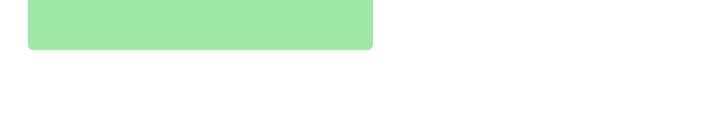
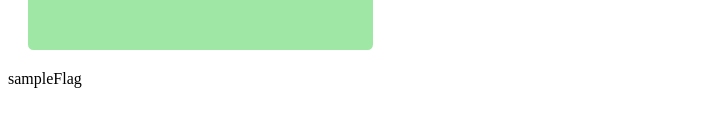
Before and after one commit to kupuma-ru21/trello-demo-react, a React app: page / in a window 1280 px wide. Shown: the part 164-300 px from the top of the page, without its empty margins (0-725 px from the left). Built offline with nearby package versions, Linux system fonts and the light colour scheme.

Commit message:
feat: useReducerを仮設置

```diff
--- /dev/null
+++ b/src/actions/index.ts
@@ -0,0 +1 @@
+export const CHANGE_SAMPLE_FLAG = 'CHANGE_SAMPLE_FLAG';
--- a/src/components/App.tsx
+++ b/src/components/App.tsx
@@ -2,11 +2,15 @@ import React, { useReducer } from 'react';
 import Header from 'components/Header';
 import CreateNewBoard from 'components/CreateNewBoard';
 
-import reducer from 'reducers';
+import reducer from 'reducers/index';
 import AppContext from 'contexts/AppContext';
 
+export interface State {
+  sampleFlag: boolean;
+}
+
 const App: React.FC = () => {
-  const initialState = {
+  const initialState: State = {
     sampleFlag: false,
   };
   const [state, dispatch] = useReducer(reducer, initialState);
@@ -15,6 +19,7 @@ const App: React.FC = () => {
       <AppContext.Provider value={{ state, dispatch }}>
         <Header />
         <CreateNewBoard />
+        <div>sampleFlag</div>
       </AppContext.Provider>
     </div>
   );
--- a/src/components/CreateNewBoard.tsx
+++ b/src/components/CreateNewBoard.tsx
@@ -1,11 +1,10 @@
-import React, { useState, useContext } from 'react';
+import React from 'react';
 import { makeStyles, createStyles, Theme } from '@material-ui/core/styles';
 import Popper, { PopperPlacementType } from '@material-ui/core/Popper';
 import Button from '@material-ui/core/Button';
 import Paper from '@material-ui/core/Paper';
 import CreateNewBoardModal from 'components/CreateNewBoardModal';
 
-import AppContext from 'contexts/AppContext';
 const useStyles = makeStyles((theme: Theme) =>
   createStyles({
     root: {
@@ -46,8 +45,6 @@ const CreateNewBoard: React.FC = () => {
     setOpen(prev => placement !== newPlacement || !prev);
     setPlacement(newPlacement);
   };
-
-  const { state, dispatch } = useContext(AppContext);
   return (
     <div>
       <Popper open={open} anchorEl={anchorEl} placement={placement} transition>
--- a/src/components/CreateNewBoardModal.tsx
+++ b/src/components/CreateNewBoardModal.tsx
@@ -1,19 +1,23 @@
-import React, { useState } from 'react';
+import React, { useState, useContext } from 'react';
 import Input from '@material-ui/core/Input';
 import Button from '@material-ui/core/Button';
 import ButtonGroup from '@material-ui/core/ButtonGroup';
+import AppContext from 'contexts/AppContext';
+import { CHANGE_SAMPLE_FLAG } from 'actions/index';
 
 interface InputWord {
   target: { value: string };
 }
 
 const CreateNewBoardModal: React.FC = () => {
+  const { state, dispatch } = useContext(AppContext);
+  console.log(state);
   const [inputWord, setInputWord] = useState<string>('');
   const onChange = (event: InputWord) => {
     setInputWord(event.target.value);
   };
   const onClick = () => {
-    alert(inputWord);
+    dispatch({ type: CHANGE_SAMPLE_FLAG });
   };
   return (
     <div style={{ textAlign: 'center' }}>
--- a/src/reducers/index.js
+++ /dev/null
@@ -1,3 +0,0 @@
-import { combineReducers } from 'redux';
-
-export default combineReducers({});
--- /dev/null
+++ b/src/reducers/index.ts
@@ -0,0 +1,5 @@
+import { combineReducers } from 'redux';
+
+import sampleFlag from './sampleFlag';
+
+export default combineReducers({ sampleFlag });
--- /dev/null
+++ b/src/reducers/sampleFlag.ts
@@ -0,0 +1,15 @@
+import React from 'react';
+import { CHANGE_SAMPLE_FLAG } from 'actions/index';
+import { State } from 'components/App';
+
+const sampleFlag = (state = false, action: any) => {
+  switch (action.type) {
+    case CHANGE_SAMPLE_FLAG:
+      console.log('CHANGE_SAMPLE_FLAG');
+      return state;
+    default:
+      return state;
+  }
+};
+
+export default sampleFlag;
```
